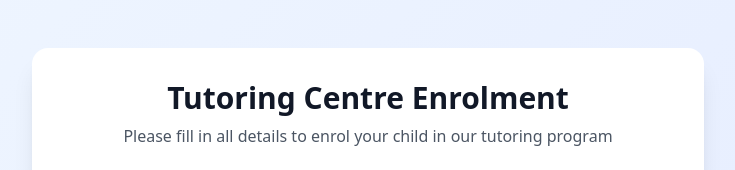
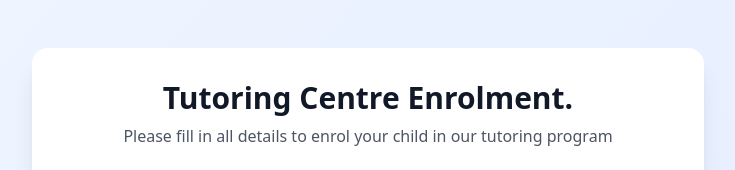
Before and after one commit to chrisk8599/tutoring-enrolment-portal, a React (Vite) app: page / in a window 1280 px wide. Shown: the top 170 px of the page, without its empty margins (272-1007 px from the left). Built offline with nearby package versions, Linux system fonts and the light colour scheme; no server answers.

Commit message:
Testing an update

```diff
--- a/src/components/EnrolmentForm.jsx
+++ b/src/components/EnrolmentForm.jsx
@@ -145,7 +145,7 @@ export default function EnrolmentForm() {
         <div className="bg-white rounded-2xl shadow-xl p-8">
           <div className="mb-8 text-center">
             <h1 className="text-3xl font-bold text-gray-900 mb-2">
-              Tutoring Centre Enrolment
+              Tutoring Centre Enrolment.
             </h1>
             <p className="text-gray-600">
               Please fill in all details to enrol your child in our tutoring
```
